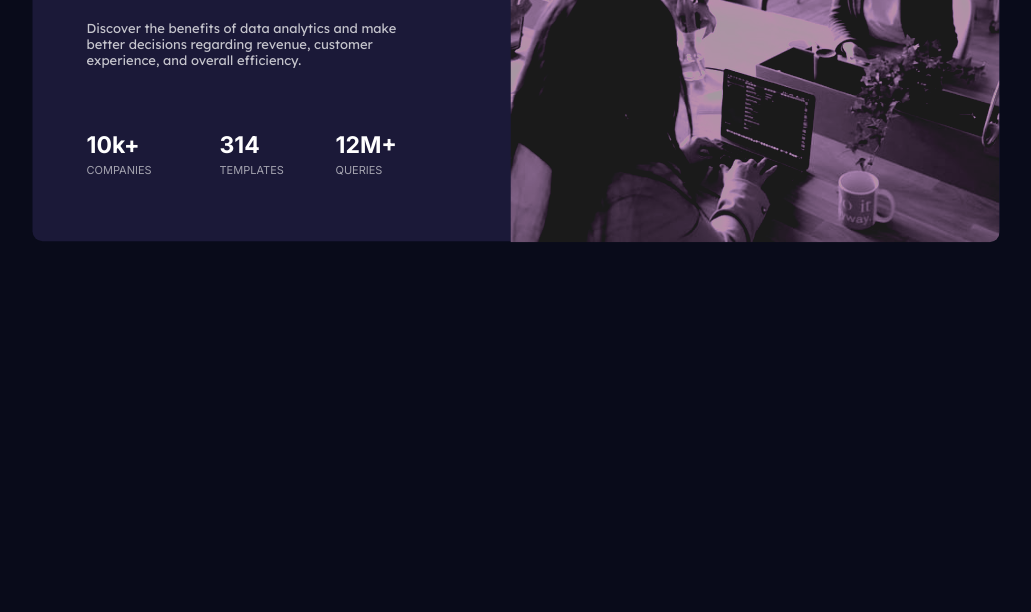
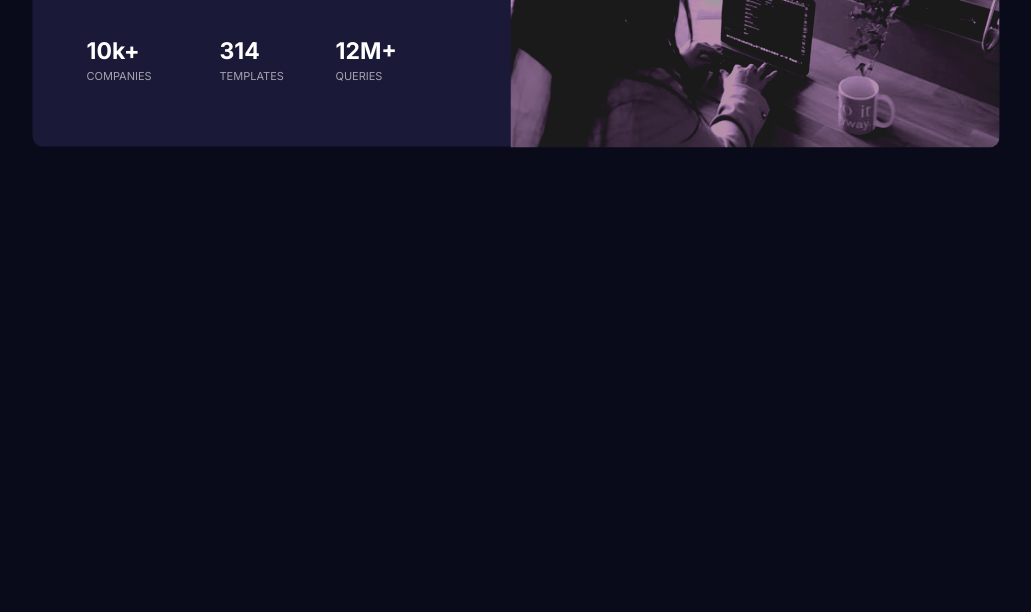
Before and after one commit to Perroclo/Perroclo-Stats-preview-card-component, a plain HTML site: page index.html in a window 1280 px wide. Shown: the part 446-1058 px from the top of the page, without its empty margins (124-1155 px from the left). After the commit the page ends 964 px from the top, so only its background shows below. Drawn offline with Linux system fonts and the light colour scheme.

Commit message:
Add files via upload

```diff
--- a/css/stylesheet.css
+++ b/css/stylesheet.css
@@ -26,7 +26,7 @@ position: absolute;
 border-radius: 10px;
 left: 50%;
 top:50%;
-transform: translate(-50%,74%);
+transform: translate(-50%,50%);
 
 
 }
```
